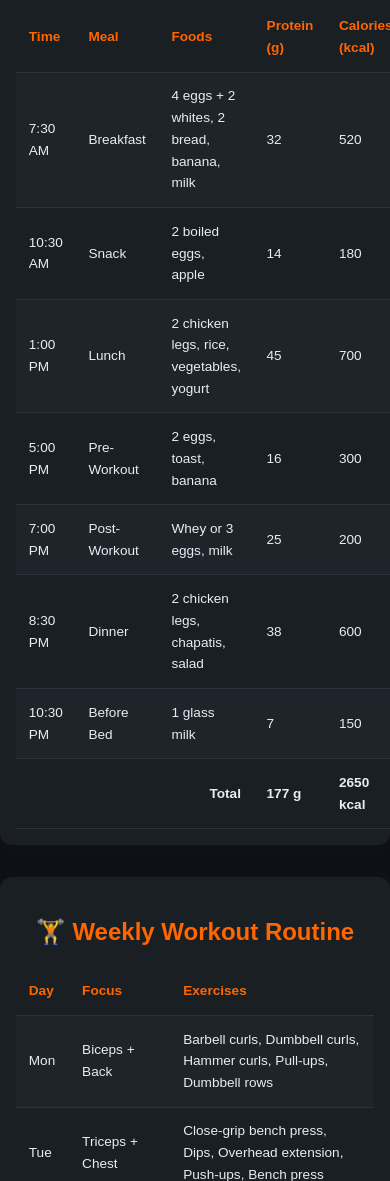
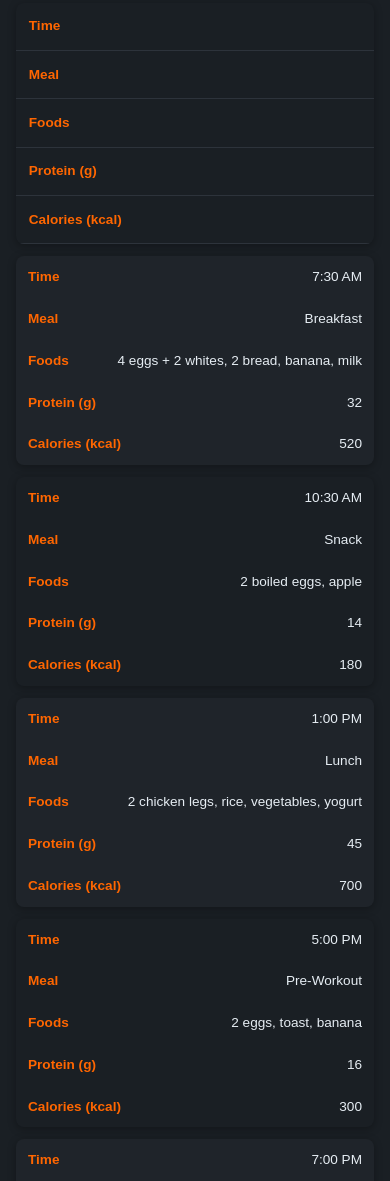
Before and after one commit to osandadeshan/personal-fitness-portfolio, a plain HTML site: page index.html in a window 390 px wide. Shown: the part 819-2000 px from the top of the page. Drawn offline with Linux system fonts and the light colour scheme.

Commit message:
Move stylings to external stylesheet

```diff
--- a/index.html
+++ b/index.html
@@ -4,195 +4,7 @@
     <meta charset="UTF-8" />
     <meta name="viewport" content="width=device-width, initial-scale=1.0" />
     <title>Personal Fitness Portfolio</title>
-    <style>
-      /* ===== Base Styling ===== */
-      body {
-        font-family: "Poppins", sans-serif;
-        margin: 0;
-        background-color: #0d1117;
-        color: #e6edf3;
-        line-height: 1.6;
-        scroll-behavior: smooth;
-      }
-
-      h2 {
-        color: #ff6600;
-        margin-bottom: 1rem;
-        text-align: center;
-      }
-
-      section {
-        max-width: 1000px;
-        margin: 2rem auto;
-        background: #161b22;
-        padding: 1.5rem;
-        border-radius: 12px;
-        box-shadow: 0 0 25px rgba(255, 102, 0, 0.1);
-      }
-
-      /* ===== Header Section ===== */
-      header {
-        background: linear-gradient(90deg, #ff6600, #ff2e63);
-        color: white;
-        text-align: center;
-        padding: 2rem 1rem;
-      }
-
-      header h1 {
-        margin: 0;
-        font-size: 2.3rem;
-      }
-
-      header p {
-        margin-top: 0.3rem;
-        font-size: 1rem;
-      }
-
-      /* ===== Profile Section ===== */
-      .profile {
-        display: flex;
-        align-items: center;
-        justify-content: center;
-        flex-wrap: wrap;
-        text-align: center;
-        background: #161b22;
-        padding: 2rem 1rem;
-        border-bottom: 2px solid #ff6600;
-      }
-
-      .profile img {
-        width: 130px;
-        height: 130px;
-        border-radius: 50%;
-        border: 4px solid #ff6600;
-        object-fit: cover;
-        margin-bottom: 10px;
-      }
-
-      .profile-info {
-        margin-left: 1rem;
-      }
-
-      .profile-info h2 {
-        color: #ff6600;
-        margin-bottom: 0.2rem;
-      }
-
-      .stats {
-        font-size: 0.95rem;
-        color: #aaa;
-      }
-
-      /* ===== Navigation Bar (Placed After Profile) ===== */
-      nav {
-        position: sticky;
-        top: 0;
-        background: #161b22;
-        display: flex;
-        justify-content: center;
-        gap: 1.5rem;
-        padding: 0.8rem 1rem;
-        z-index: 1000;
-        border-bottom: 1px solid #2d333b;
-        box-shadow: 0 2px 10px rgba(0, 0, 0, 0.4);
-        max-width: 1000px;
-        margin: 0.5rem auto;
-        border-radius: 12px;
-        overflow: hidden;
-      }
-
-      nav a {
-        color: #e6edf3;
-        text-decoration: none;
-        font-size: 0.95rem;
-        font-weight: 500;
-        transition: color 0.3s ease;
-      }
-
-      nav a:hover {
-        color: #ff6600;
-      }
-
-      @media (max-width: 768px) {
-        nav {
-          padding: 0.6rem 0.75rem;
-          gap: 0.8rem;
-        }
-        nav a {
-          font-size: 0.8rem;
-        }
-      }
-
-      /* ===== Card Style ===== */
-      .card {
-        background: #1a1f24;
-        border-radius: 12px;
-        padding: 1rem;
-        margin-bottom: 1rem;
-        box-shadow: 0 0 15px rgba(255, 102, 0, 0.05);
-        transition: transform 0.3s ease;
-      }
-
-      .card:hover {
-        transform: scale(1.02);
-      }
-
-      table {
-        width: 100%;
-        border-collapse: collapse;
-        margin-top: 1rem;
-      }
-
-      th,
-      td {
-        border-bottom: 1px solid #2d333b;
-        padding: 0.8rem;
-        text-align: left;
-      }
-
-      th {
-        color: #ff6600;
-        font-weight: 600;
-      }
-
-      tr:nth-child(even) {
-        background: #1f242a;
-      }
-
-      ul {
-        list-style: none;
-        padding-left: 0;
-      }
-
-      ul li::before {
-        content: "🔥 ";
-      }
-
-      .footer {
-        text-align: center;
-        padding: 2rem;
-        color: #999;
-        font-size: 0.9rem;
-        margin-bottom: 2rem;
-      }
-
-      @media (max-width: 768px) {
-        .profile {
-          flex-direction: column;
-        }
-        .profile-info {
-          margin-left: 0;
-        }
-        table,
-        th,
-        td {
-          font-size: 0.85rem;
-        }
-        nav a {
-          font-size: 0.8rem;
-        }
-      }
-    </style>
+    <link rel="stylesheet" href="styles.css" type="text/css" />
   </head>
   <body>
     <!-- ===== Header ===== -->
@@ -231,60 +43,60 @@
           <th>Calories (kcal)</th>
         </tr>
         <tr>
-          <td>7:30 AM</td>
-          <td>Breakfast</td>
-          <td>4 eggs + 2 whites, 2 bread, banana, milk</td>
-          <td>32</td>
-          <td>520</td>
+          <td data-label="Time">7:30 AM</td>
+          <td data-label="Meal">Breakfast</td>
+          <td data-label="Foods">4 eggs + 2 whites, 2 bread, banana, milk</td>
+          <td data-label="Protein (g)">32</td>
+          <td data-label="Calories (kcal)">520</td>
         </tr>
         <tr>
-          <td>10:30 AM</td>
-          <td>Snack</td>
-          <td>2 boiled eggs, apple</td>
-          <td>14</td>
-          <td>180</td>
+          <td data-label="Time">10:30 AM</td>
+          <td data-label="Meal">Snack</td>
+          <td data-label="Foods">2 boiled eggs, apple</td>
+          <td data-label="Protein (g)">14</td>
+          <td data-label="Calories (kcal)">180</td>
         </tr>
         <tr>
-          <td>1:00 PM</td>
-          <td>Lunch</td>
-          <td>2 chicken legs, rice, vegetables, yogurt</td>
-          <td>45</td>
-          <td>700</td>
+          <td data-label="Time">1:00 PM</td>
+          <td data-label="Meal">Lunch</td>
+          <td data-label="Foods">2 chicken legs, rice, vegetables, yogurt</td>
+          <td data-label="Protein (g)">45</td>
+          <td data-label="Calories (kcal)">700</td>
         </tr>
         <tr>
-          <td>5:00 PM</td>
-          <td>Pre-Workout</td>
-          <td>2 eggs, toast, banana</td>
-          <td>16</td>
-          <td>300</td>
+          <td data-label="Time">5:00 PM</td>
+          <td data-label="Meal">Pre-Workout</td>
+          <td data-label="Foods">2 eggs, toast, banana</td>
+          <td data-label="Protein (g)">16</td>
+          <td data-label="Calories (kcal)">300</td>
         </tr>
         <tr>
-          <td>7:00 PM</td>
-          <td>Post-Workout</td>
-          <td>Whey or 3 eggs, milk</td>
-          <td>25</td>
-          <td>200</td>
+          <td data-label="Time">7:00 PM</td>
+          <td data-label="Meal">Post-Workout</td>
+          <td data-label="Foods">Whey or 3 eggs, milk</td>
+          <td data-label="Protein (g)">25</td>
+          <td data-label="Calories (kcal)">200</td>
         </tr>
         <tr>
-          <td>8:30 PM</td>
-          <td>Dinner</td>
-          <td>2 chicken legs, chapatis, salad</td>
-          <td>38</td>
-          <td>600</td>
+          <td data-label="Time">8:30 PM</td>
+          <td data-label="Meal">Dinner</td>
+          <td data-label="Foods">2 chicken legs, chapatis, salad</td>
+          <td data-label="Protein (g)">38</td>
+          <td data-label="Calories (kcal)">600</td>
         </tr>
         <tr>
-          <td>10:30 PM</td>
-          <td>Before Bed</td>
-          <td>1 glass milk</td>
-          <td>7</td>
-          <td>150</td>
+          <td data-label="Time">10:30 PM</td>
+          <td data-label="Meal">Before Bed</td>
+          <td data-label="Foods">1 glass milk</td>
+          <td data-label="Protein (g)">7</td>
+          <td data-label="Calories (kcal)">150</td>
         </tr>
 
         <!-- ===== Total Row ===== -->
         <tr style="font-weight: bold">
           <td colspan="3" style="text-align: right">Total</td>
-          <td>177 g</td>
-          <td>2650 kcal</td>
+          <td data-label="Total Protein">177 g</td>
+          <td data-label="Total Calories">2650 kcal</td>
         </tr>
       </table>
     </section>
@@ -299,46 +111,45 @@
           <th>Exercises</th>
         </tr>
         <tr>
-          <td>Mon</td>
-          <td>Biceps + Back</td>
-          <td>
+          <td data-label="Day">Mon</td>
+          <td data-label="Focus">Biceps + Back</td>
+          <td data-label="Exercises">
             Barbell curls, Dumbbell curls, Hammer curls, Pull-ups, Dumbbell rows
           </td>
         </tr>
         <tr>
-          <td>Tue</td>
-          <td>Triceps + Chest</td>
-          <td>
-            Close-grip bench press, Dips, Overhead extension, Push-ups, Bench
-            press
+          <td data-label="Day">Tue</td>
+          <td data-label="Focus">Triceps + Chest</td>
+          <td data-label="Exercises">
+            Close-grip bench press, Dips, Overhead extension, Push-ups, Bench press
           </td>
         </tr>
         <tr>
-          <td>Wed</td>
-          <td>Rest / Cardio</td>
-          <td>Walking, cycling, planks, crunches</td>
+          <td data-label="Day">Wed</td>
+          <td data-label="Focus">Rest / Cardio</td>
+          <td data-label="Exercises">Walking, cycling, planks, crunches</td>
         </tr>
         <tr>
-          <td>Thu</td>
-          <td>Biceps + Shoulders</td>
-          <td>
+          <td data-label="Day">Thu</td>
+          <td data-label="Focus">Biceps + Shoulders</td>
+          <td data-label="Exercises">
             Barbell curls, Concentration curls, Shoulder press, Lateral raises
           </td>
         </tr>
         <tr>
-          <td>Fri</td>
-          <td>Triceps + Chest</td>
-          <td>Bench dips, Rope pushdowns, Skull crushers, Incline press</td>
+          <td data-label="Day">Fri</td>
+          <td data-label="Focus">Triceps + Chest</td>
+          <td data-label="Exercises">Bench dips, Rope pushdowns, Skull crushers, Incline press</td>
         </tr>
         <tr>
-          <td>Sat</td>
-          <td>Legs + Core</td>
-          <td>Squats, Lunges, Step-ups, Plank, Leg raises</td>
+          <td data-label="Day">Sat</td>
+          <td data-label="Focus">Legs + Core</td>
+          <td data-label="Exercises">Squats, Lunges, Step-ups, Plank, Leg raises</td>
         </tr>
         <tr>
-          <td>Sun</td>
-          <td>Rest</td>
-          <td>Stretching, recovery, yoga</td>
+          <td data-label="Day">Sun</td>
+          <td data-label="Focus">Rest</td>
+          <td data-label="Exercises">Stretching, recovery, yoga</td>
         </tr>
       </table>
     </section>
--- /dev/null
+++ b/styles.css
@@ -0,0 +1,226 @@
+/* ===== Base Styling ===== */
+body {
+  font-family: "Poppins", sans-serif;
+  margin: 0;
+  background-color: #0d1117;
+  color: #e6edf3;
+  line-height: 1.6;
+  scroll-behavior: smooth;
+}
+
+h2 {
+  color: #ff6600;
+  margin-bottom: 1rem;
+  text-align: center;
+}
+
+section {
+  max-width: 1000px;
+  margin: 2rem auto;
+  background: #161b22;
+  padding: 1.5rem;
+  border-radius: 12px;
+  box-shadow: 0 0 25px rgba(255, 102, 0, 0.1);
+}
+
+/* ===== Header Section ===== */
+header {
+  background: linear-gradient(90deg, #ff6600, #ff2e63);
+  color: white;
+  text-align: center;
+  padding: 2rem 1rem;
+}
+
+header h1 {
+  margin: 0;
+  font-size: 2.3rem;
+}
+
+header p {
+  margin-top: 0.3rem;
+  font-size: 1rem;
+}
+
+/* ===== Profile Section ===== */
+.profile {
+  display: flex;
+  align-items: center;
+  justify-content: center;
+  flex-wrap: wrap;
+  text-align: center;
+  background: #161b22;
+  padding: 2rem 1rem;
+  border-bottom: 2px solid #ff6600;
+}
+
+.profile img {
+  width: 130px;
+  height: 130px;
+  border-radius: 50%;
+  border: 4px solid #ff6600;
+  object-fit: cover;
+  margin-bottom: 10px;
+}
+
+.profile-info {
+  margin-left: 1rem;
+}
+
+.profile-info h2 {
+  color: #ff6600;
+  margin-bottom: 0.2rem;
+}
+
+.stats {
+  font-size: 0.95rem;
+  color: #aaa;
+}
+
+/* ===== Navigation Bar (Placed After Profile) ===== */
+nav {
+  position: sticky;
+  top: 0;
+  background: #161b22;
+  display: flex;
+  justify-content: center;
+  gap: 1.5rem;
+  padding: 0.8rem 1rem;
+  z-index: 1000;
+  border-bottom: 1px solid #2d333b;
+  box-shadow: 0 2px 10px rgba(0, 0, 0, 0.4);
+  max-width: 1000px;
+  margin: 0.5rem auto;
+  border-radius: 12px;
+  overflow: hidden;
+}
+
+nav a {
+  color: #e6edf3;
+  text-decoration: none;
+  font-size: 0.95rem;
+  font-weight: 500;
+  transition: color 0.3s ease;
+}
+
+nav a:hover {
+  color: #ff6600;
+}
+
+/* ===== Card Style ===== */
+.card {
+  background: #1a1f24;
+  border-radius: 12px;
+  padding: 1rem;
+  margin-bottom: 1rem;
+  box-shadow: 0 0 15px rgba(255, 102, 0, 0.05);
+  transition: transform 0.3s ease;
+}
+
+.card:hover {
+  transform: scale(1.02);
+}
+
+table {
+  width: 100%;
+  border-collapse: collapse;
+  margin-top: 1rem;
+}
+
+th,
+td {
+  border-bottom: 1px solid #2d333b;
+  padding: 0.8rem;
+  text-align: left;
+}
+
+th {
+  color: #ff6600;
+  font-weight: 600;
+}
+
+tr:nth-child(even) {
+  background: #1f242a;
+}
+
+/* ===== Tips List ===== */
+#tips ul {
+  list-style: none;
+  padding-left: 0;
+}
+
+#tips li::before {
+  content: "🔥 ";
+}
+
+#tips li {
+  margin: 8px 0;
+}
+
+/* ===== Footer ===== */
+.footer {
+  text-align: center;
+  padding: 2rem;
+  color: #999;
+  font-size: 0.9rem;
+  margin-bottom: 2rem;
+}
+
+/* ===== Responsive Design ===== */
+@media (max-width: 768px) {
+  .profile {
+    flex-direction: column;
+  }
+
+  .profile-info {
+    margin-left: 0;
+  }
+
+  table,
+  th,
+  td {
+    font-size: 0.85rem;
+  }
+
+  nav {
+    padding: 0.6rem 0.75rem;
+    gap: 0.8rem;
+  }
+
+  nav a {
+    font-size: 0.8rem;
+  }
+
+  /* Mobile table styles */
+  table, thead, tbody, th, td, tr {
+    display: block;
+  }
+
+  thead tr {
+    position: absolute;
+    left: -9999px;
+    top: -9999px;
+  }
+
+  tr {
+    margin-bottom: 12px;
+    border-radius: 8px;
+    overflow: hidden;
+    background: #1a1f24;
+    box-shadow: 0 2px 8px rgba(0, 0, 0, 0.3);
+  }
+
+  td {
+    border: 0;
+    display: flex;
+    justify-content: space-between;
+    padding: 10px 12px;
+    position: relative;
+  }
+
+  td::before {
+    content: attr(data-label);
+    font-weight: 600;
+    color: #ff6600;
+    margin-right: 10px;
+  }
+}
```
